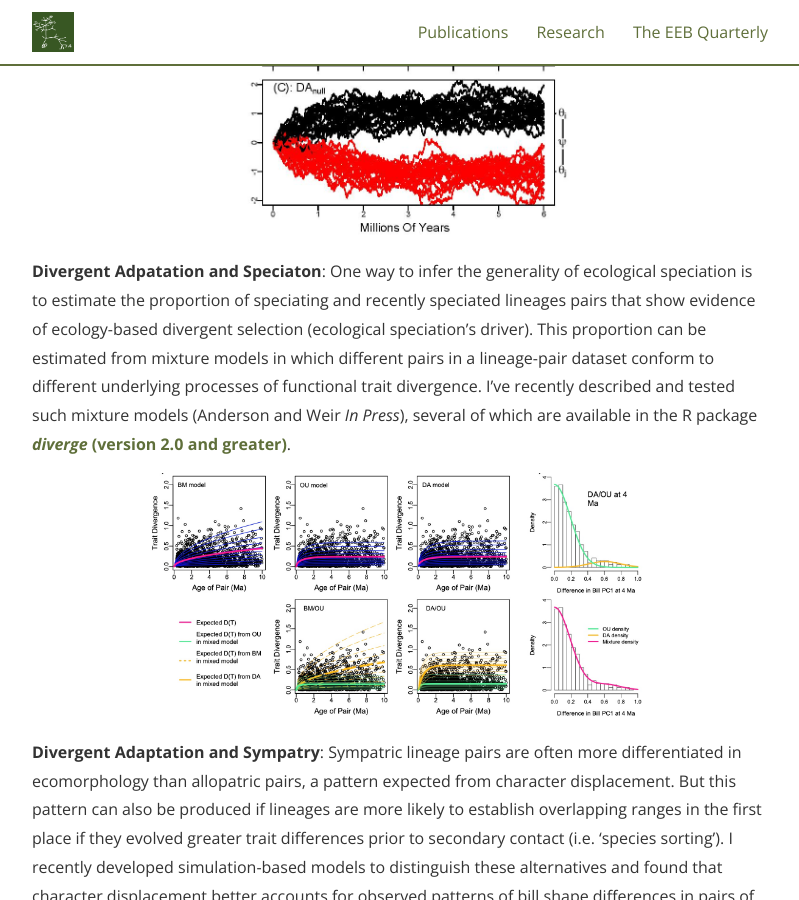
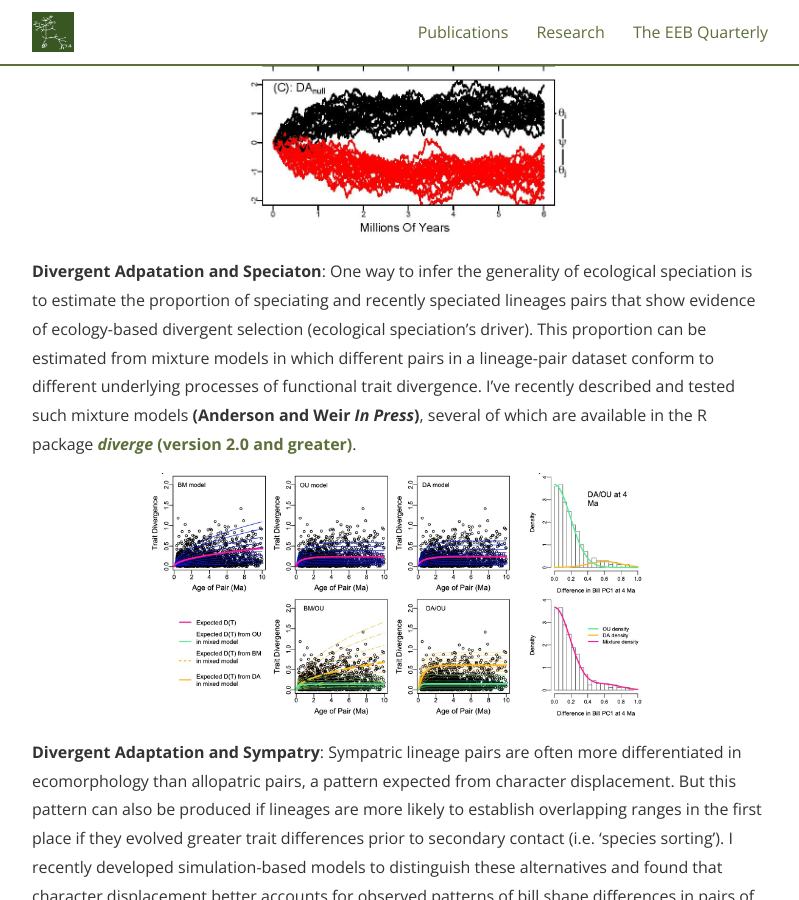
Before and after one commit to SeanASAnderson/SeanASAnderson.github.io, a Jekyll site: the page built from research.md, in a window 1280 px wide and 900 px high, scrolled down 2540 px. Shown: the whole window, without its empty margins (240-1039 px from the left). Built offline with Jekyll 4.4.1, drawn with Linux system fonts in a browser that asks for light colours; nearby versions of some CDN libraries; some web fonts are replaced.

```diff
--- a/research.md
+++ b/research.md
@@ -46,7 +46,7 @@ Addressing the generality of adaptive ecological divergence as an engine of dive
 
 <img src="/assets/aw2020_fig1.jpg" alt="aw2020fig1" style="width:350px;"/>
 
-**Divergent Adpatation and Speciaton**: One way to infer the generality of ecological speciation is to estimate the proportion of speciating and recently speciated lineages pairs that show evidence of ecology-based divergent selection (ecological speciation's driver). This proportion can be estimated from mixture models in which different pairs in a lineage-pair dataset conform to different underlying processes of functional trait divergence. I've recently described and tested such mixture models (Anderson and Weir *In Press*), several of which are available in the R package [***diverge*** **(version 2.0 and greater)**](https://cran.r-project.org/web/packages/diverge/index.html).
+**Divergent Adpatation and Speciaton**: One way to infer the generality of ecological speciation is to estimate the proportion of speciating and recently speciated lineages pairs that show evidence of ecology-based divergent selection (ecological speciation's driver). This proportion can be estimated from mixture models in which different pairs in a lineage-pair dataset conform to different underlying processes of functional trait divergence. I've recently described and tested such mixture models **(Anderson and Weir *In Press*)**, several of which are available in the R package [***diverge*** **(version 2.0 and greater)**](https://cran.r-project.org/web/packages/diverge/index.html).
 
 <img src="/assets/mix_models.jpg" alt="mixmodel" style="width:500px;"/>
 
```
